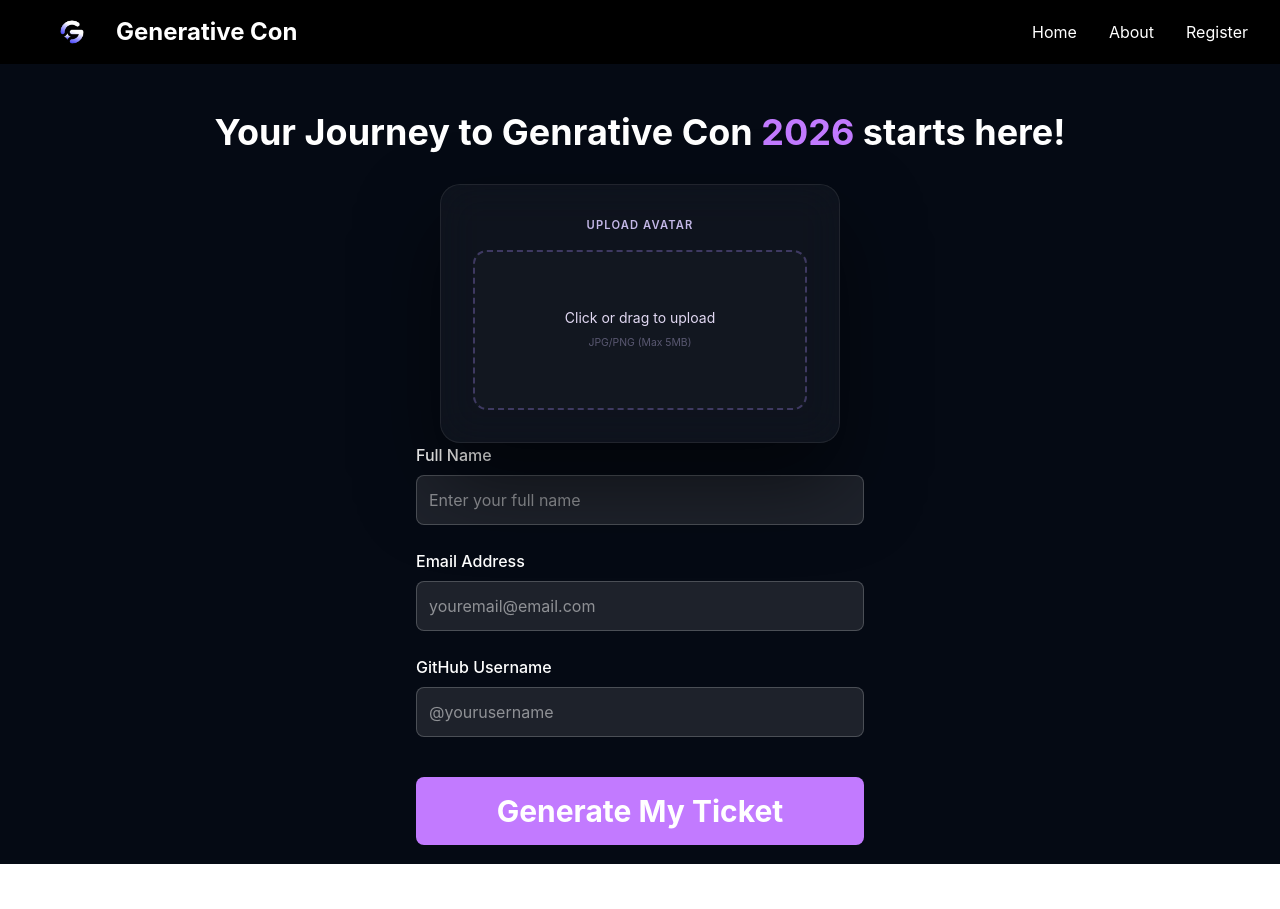
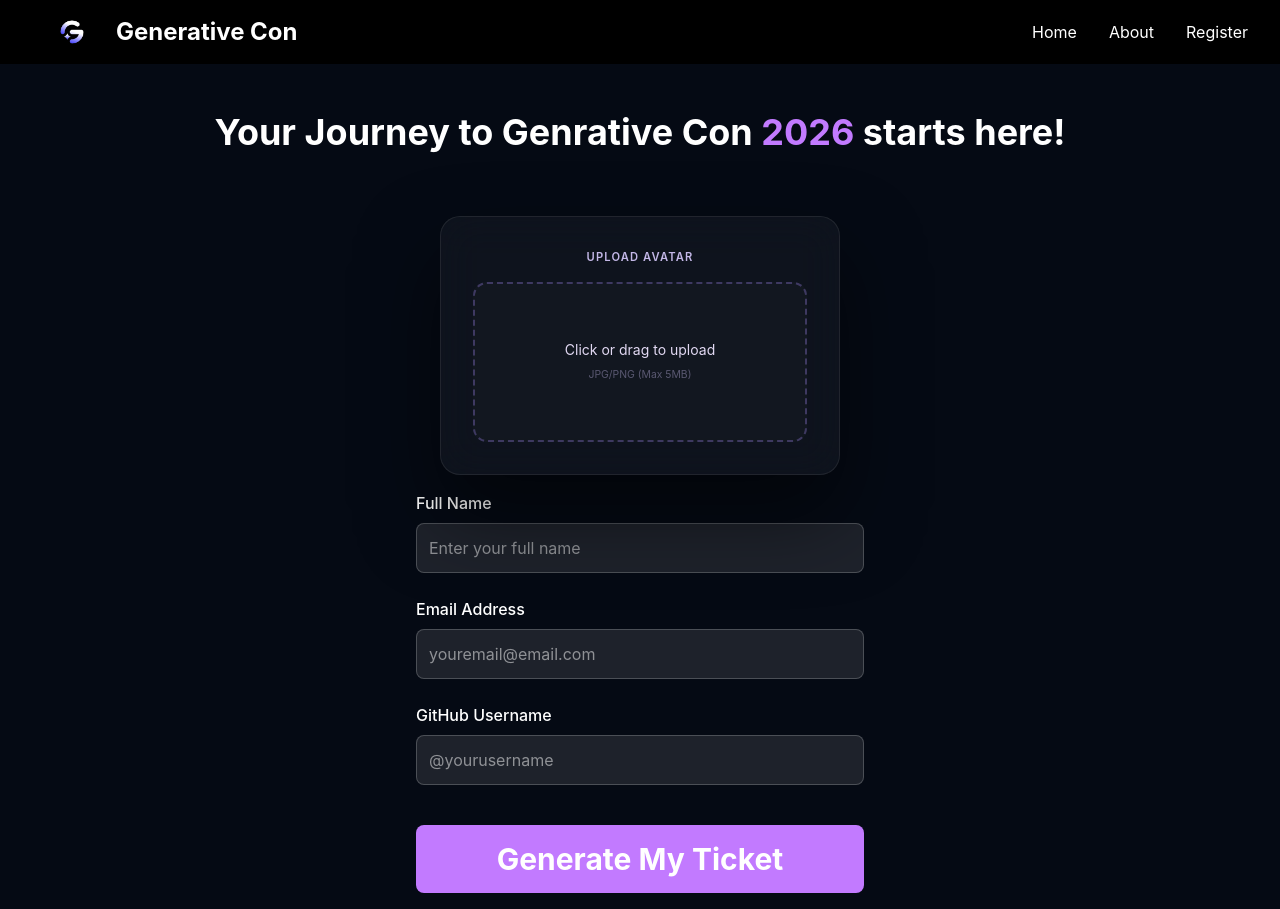
Before and after one commit to Nifemi101/Ticket-Generator, a React (Vite) app: page /register in a window 1280 px wide. Before the commit the page ends 864 px from the top, so only its background shows below. Built offline with nearby package versions, Linux system fonts and the light colour scheme.

Commit message:
imported data from the drag and drop input

```diff
--- a/src/pages/Registerpage.jsx
+++ b/src/pages/Registerpage.jsx
@@ -1,15 +1,24 @@
+import { useState } from "react";
 import DragNDrop from "../components/DragNDrop";
-import FormInput from "../components/formInput";
+import FormInput from "../components/FormInput";
 
 const Registerpage = ({ generateTicket }) => {
+  const [avatar, setAvatar] = useState(null);
+
+  const handleGenerateTicket = (data) => {
+    generateTicket({ ...data, avatar });
+  };
+
   return (
     <div className="min-h-screen bg-[#050a14] text-white font-sans pt-12 flex flex-col items-center p-4">
-      <h1 className="text-center text-2xl md:text-4xl font-bold">
+      <h1 className="text-center text-2xl md:text-4xl font-bold mb-8">
         Your Journey to Genrative Con{" "}
         <span className="text-purple-400">2026</span> starts here!
       </h1>
-      <DragNDrop />
-      <FormInput generateTicket={generateTicket} />
+      <DragNDrop onUpload={(file) => setAvatar(file)} />
+      <div className="w-full mt-4">
+        <FormInput generateTicket={handleGenerateTicket} />
+      </div>
     </div>
   );
 };
```
